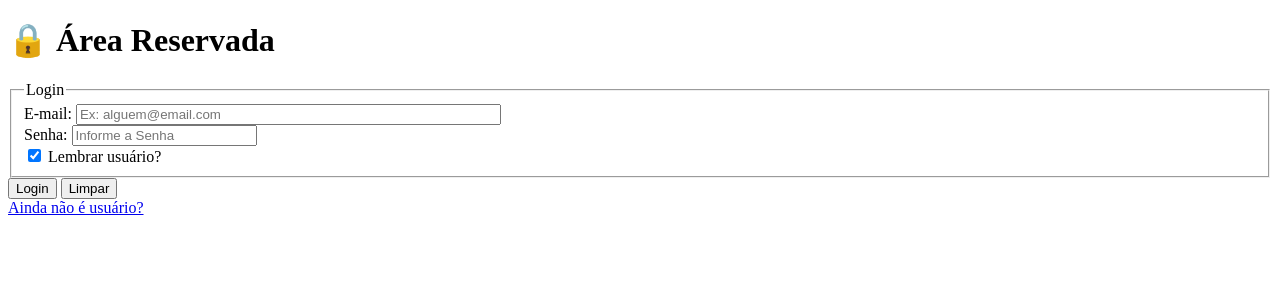
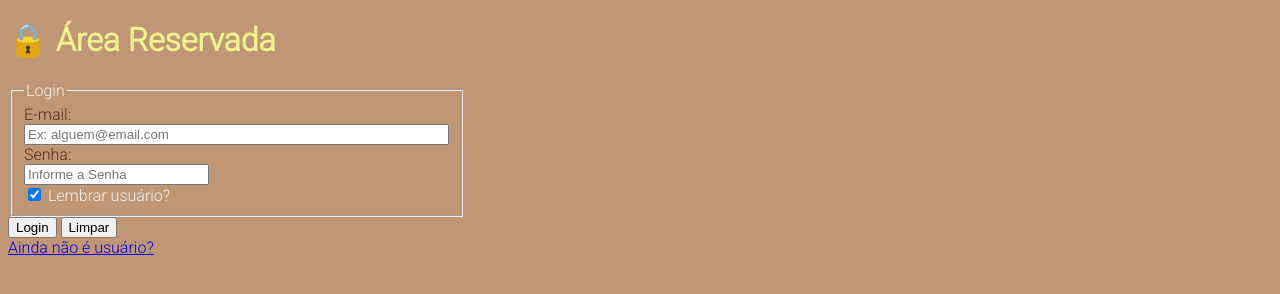
Before and after one commit to fatecitu/exemplo-formulario-html, a plain HTML site: page index.html in a window 1280 px wide. Drawn offline with Linux system fonts and the light colour scheme.

Commit message:
implementado CSS

```diff
--- /dev/null
+++ b/css/estilo.css
@@ -0,0 +1,19 @@
+@import url('https://fonts.googleapis.com/css2?family=Roboto:wght@300&display=swap');
+body{
+    font-family: 'Roboto';
+    background-color: #BF9775;
+    color: #F2F2F2;
+}
+
+h1{
+    color: #EFF28D;
+}
+fieldset{
+    width: 30%;
+}
+label{
+    color: #592C12;
+    font-size: 14;
+    display: block;
+    padding: 8;
+}
--- a/index.html
+++ b/index.html
@@ -6,6 +6,7 @@
     <meta http-equiv="X-UA-Compatible" content="IE=edge">
     <meta name="viewport" content="width=device-width, initial-scale=1.0">
     <title>🔒 Área Reservada</title>
+    <link href="css/estilo.css" rel="stylesheet" />
 </head>
 
 <body>
@@ -23,6 +24,7 @@
             <input type="checkbox" id="lembrar" name="lembrar" checked>
             Lembrar usuário?
         </fieldset>
+        <!-- comentário -->
         <input type="submit" value="Login" />
         <input type="reset" value="Limpar" />
     </form>
```
